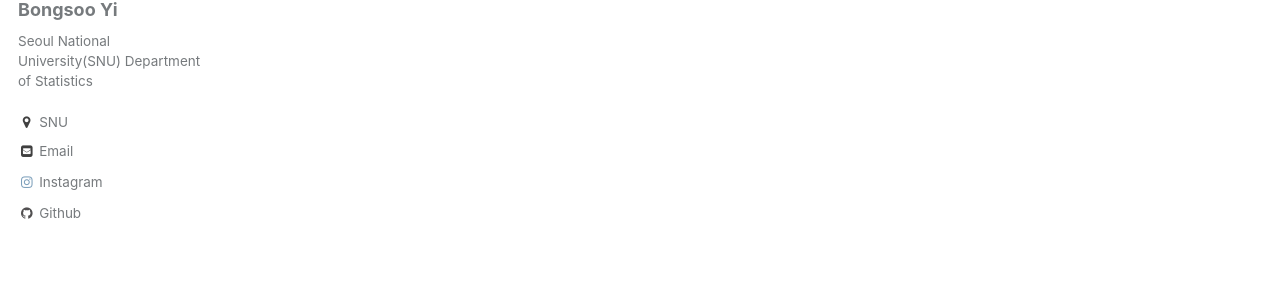
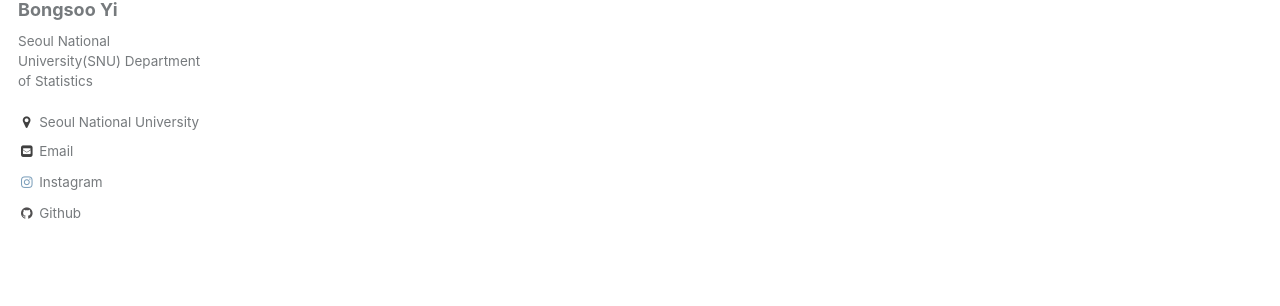
Before and after one commit to austinyi/austinyi.github.io, a Jekyll site: the page built from _pages/about.md, in a window 1280 px wide. Shown: the part 358-664 px from the top of the page. Built offline with Jekyll 4.4.1, drawn with Linux system fonts in a browser that asks for light colours.

Commit message:
Update _config.yml

```diff
--- a/_config.yml
+++ b/_config.yml
@@ -81,7 +81,7 @@ author:
   name             : "Bongsoo Yi"
   avatar           : "bong.jpeg"
   bio              : "Seoul National University(SNU) Department of Statistics"
-  location         : "SNU"
+  location         : "Seoul National University"
   employer         :
   googlescholar    :
   email            : "austinyi@snu.ac.kr"
```
